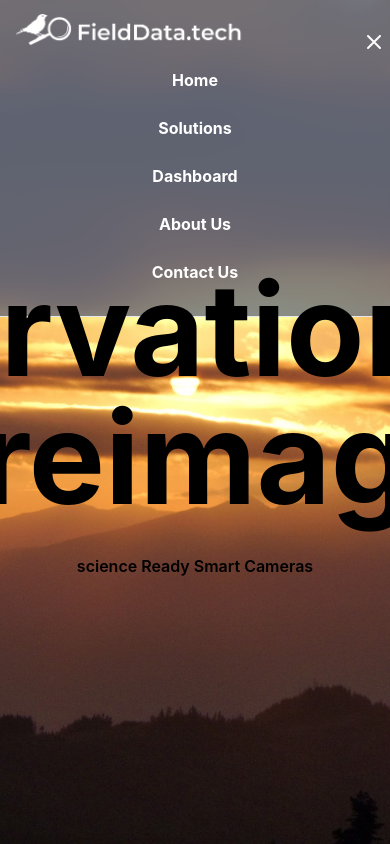
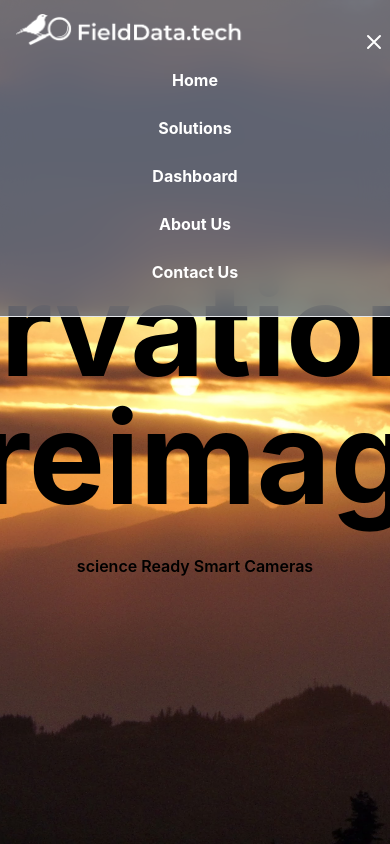
Before and after one commit to MedlynJacob/fdt-sample, a React (Create React App) app: page / in a window 390 px wide. Both pictures are taken after a click on the button 362 px from the left and 30 px from the top of the page. Shown: the top 844 px of the page. Built offline with nearby package versions, Linux system fonts and the light colour scheme.

Commit message:
image overlay done

```diff
--- a/src/components/HomeImg.jsx
+++ b/src/components/HomeImg.jsx
@@ -7,7 +7,7 @@ import {   planetVariants } from '../utils/motion';
 import styles from '../styles';
 const HomeImg = () => {
   return (
-    <section className={`${styles.paddings} relative z-10 m-0 pl-40 pr-40 overflow-hidden`}>
+    <section className={`${styles.paddings} relative z-0 m-0 pl-40 pr-40 overflow-hidden `}>
       <div className="flex flex-col">
         <h1 className="text-center font-bold font-weight-800 text-[40px] p-9 mt-20 mb-15">
         Some of Our Applications in Action
@@ -62,7 +62,7 @@ const HomeImg = () => {
         variants={fadeIn('left')}
         className={` ${styles.start}  `}
       >
-        <div className="flex w-[570px] h-[427px]   p-0 m-0">
+        <div className="flex w-[570px] h-[427px]  p-0 m-0">
           <img className=" p-0 m-0 " src={bird2} alt="bird"/>
         </div>
       </motion.div>
--- a/src/components/navbar.jsx
+++ b/src/components/navbar.jsx
@@ -18,7 +18,7 @@ export default function Example() {
   }, []);
 
   const NavBar = (
-    <ul className="mb-4 mt-2 flex flex-col gap-2 lg:mb-0 lg:mt-0 lg:flex-row lg:items-center lg:gap-6 ">
+    <ul className="mb-4 mt-2 flex flex-col gap-2 lg:mb-0 lg:mt-0 lg:flex-row lg:items-center lg:gap-6 z-0">
       <Typography
         as="li"
         variant="small"
--- a/src/pages/home.jsx
+++ b/src/pages/home.jsx
@@ -19,7 +19,7 @@ const home = () => {
                         className={`   flex flex-col flex-wrap `}
                     >
                         <TypingText title="Conservation tech,
-         reimagined" textStyles="text-black text-9xl z-10 text-center font-bold" />
+         reimagined" textStyles="text-black text-9xl  text-center font-bold" />
                         <motion.div
                             variants={fadeIn('up','',2.8,1)}
                             duration={10}
@@ -41,7 +41,7 @@ const home = () => {
             <button className="bg-sky-500 mt-5 mb-10 w-40 h-10 rounded-xl mx-auto hover:bg-black text-white text-20">
                 <a href="/about">Learn more</a>
             </button>
-            <div className="flex flex-row w-full pl-40 pr-40 mt-10">
+            <div className="flex flex-row w-full pl-40 pr-40 mt-10 ">
                 <div className="w-[50%]">
                     <h1 className="text-black p-1 mb-5 text-4xl text-left font-bold">ABOUT US</h1>
                     <p className=" text-gray-500 text-normal text-[18px]">Field Data Technologies and Field Data Services are sister companies empowering environmental stakeholders to make management decisions through actionable, real-time data. We are funded by USDA, NOAA, and the State of Montana to build a new type of smart trail camera. </p>
@@ -49,7 +49,7 @@ const home = () => {
                         <a href="/about">Learn more</a>
                     </button>
                 </div>
-                <img src={fdt1} alt="fdt logo" className="ml-9 w-[40%] z-10"/>
+                <img src={fdt1} alt="fdt logo" className="ml-9 w-[40%] "/>
             </div>
             <HomeImg/>
         </div>
```
